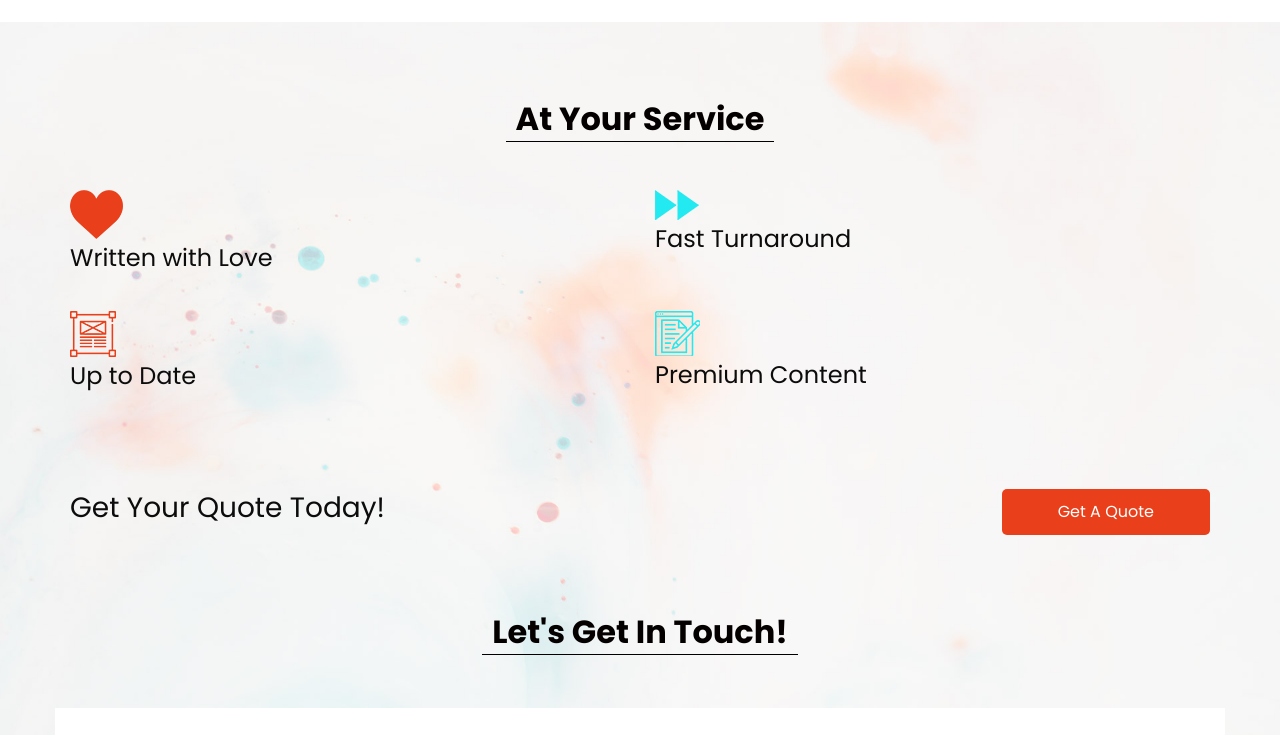
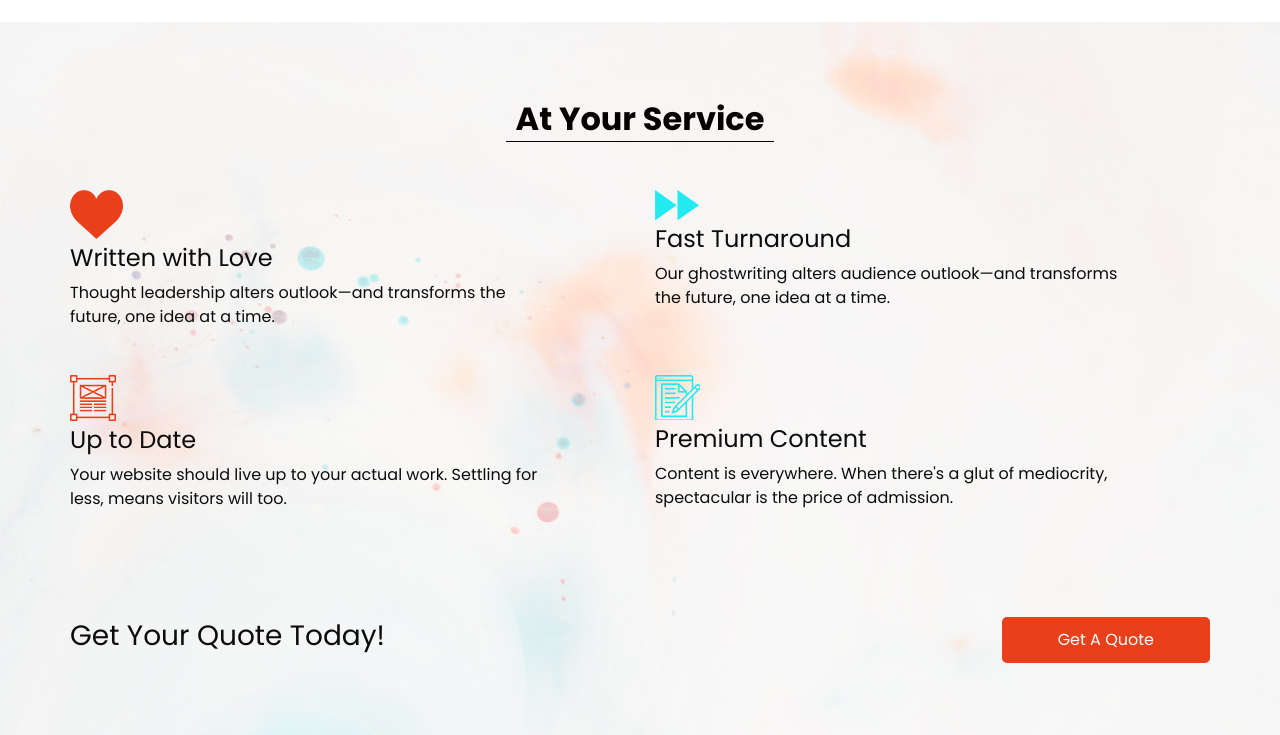
Before and after one commit to Ghost3vision/april, a plain HTML site: page index.html in a window 1280 px wide. Shown: the part 1259-1994 px from the top of the page. Drawn offline with nearby package versions, Linux system fonts and the light colour scheme.

Commit message:
Add files via upload

```diff
--- a/index.html
+++ b/index.html
@@ -94,10 +94,9 @@
                           Content Writing Services
                         </span>
                       </h1>
-                      <!-- <p>
-                        It is a long established fact that a reader will be distracted by the readable content of a page
-                        when looking
-                      </p> -->
+                       <p>
+                        Clean, Crisp Copy Every Time
+                      </p>
                       <div class="btn-box">
                         <a href="" class="btn-1">
                           Contact Us
@@ -121,10 +120,9 @@
                           Content Writing Services
                         </span>
                       </h1>
-                      <!-- <p>
-                        It is a long established fact that a reader will be distracted by the readable content of a page
-                        when looking
-                      </p> -->
+                      <p>
+                        Clean, Crisp Copy Every Time
+                      </p>
                       <div class="btn-box">
                         <a href="" class="btn-1">
                           Contact Us
@@ -200,12 +198,9 @@
               <h4>
                 Written with Love
               </h4>
-              <!-- <p>
-                It is a long established fact that a reader will be distracted by the readable content of a page when
-                looking at its layout. The point of using Lorem Ipsum is that it has a more-or-less normal distribution
-                of
-                letters, as opposed to using 'Content here, content t,
-              </p> -->
+               <p>
+                Thought leadership alters outlook—and transforms the future, one idea at a time.
+              </p>
               <!-- <a href="">
                 Read More
               </a> -->
@@ -219,12 +214,9 @@
               <h4>
                 Fast Turnaround
               </h4>
-              <!-- <p>
-                It is a long established fact that a reader will be distracted by the readable content of a page when
-                looking at its layout. The point of using Lorem Ipsum is that it has a more-or-less normal distribution
-                of
-                letters, as opposed to using 'Content here, content here', making it look like
-              </p> -->
+               <p>
+                Our ghostwriting alters audience outlook—and transforms the future, one idea at a time.
+              </p>
               <!-- <a href="">
                 Read More
               </a> -->
@@ -240,13 +232,9 @@
               <h4>
                 Up to Date
               </h4>
-              <!-- <p>
-                It is a long established fact that a reader will be distracted by the readable content of a page when
-                looking at its layout. The point of using Lorem Ipsum is that it has a more-or-less normal distribution
-                of
-                letters, as opposed to using 'Content here, content here', making it look like now use Lorem Ipsum as
-                their default model text,
-              </p> -->
+               <p>
+                Your website should live up to your actual work. Settling for less, means visitors will too.
+              </p>
               <!-- <a href="">
                 Read More
               </a> -->
@@ -260,12 +248,9 @@
               <h4>
                 Premium Content
               </h4>
-              <!-- <p>
-                It is a long established fact that a reader will be distracted by the readable content of a page when
-                looking at its layout. The point of using Lorem Ipsum is that it has a more-or-less normal distribution
-                of
-                letters, as opposed to using 'Content here, content here', making it look like
-              </p> -->
+               <p>
+                Content is everywhere. When there's a glut of mediocrity, spectacular is the price of admission.
+              </p>
               <!-- <a href="">
                 Read More
               </a> -->
```
